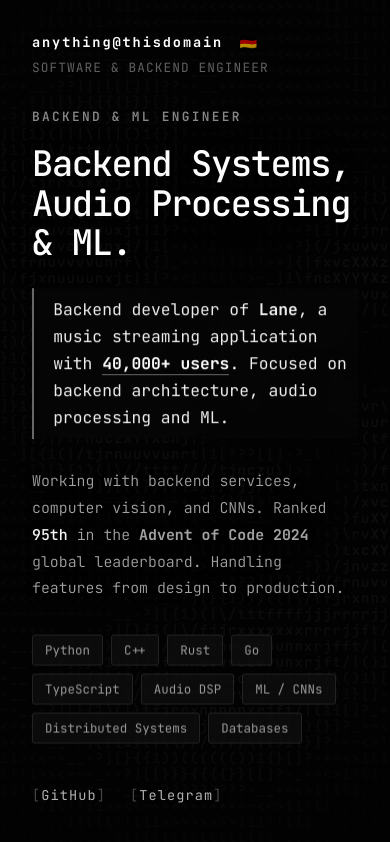
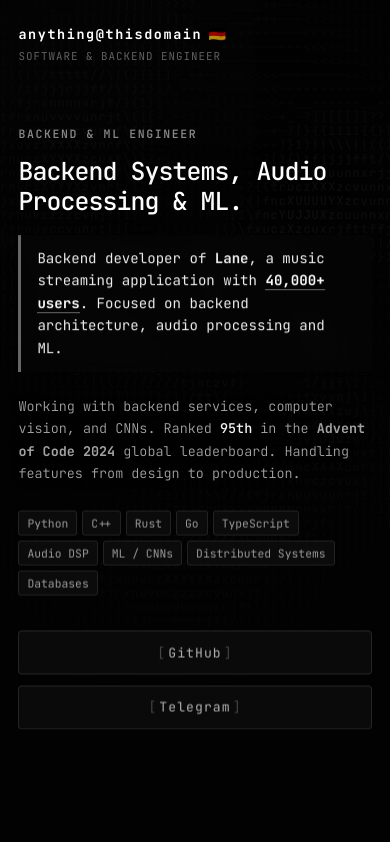
Before and after one commit to NeuroMBK/wdasdasdasd, a plain HTML site: page index.html in a window 390 px wide. Drawn offline with Linux system fonts and the light colour scheme.

Commit message:
Add files via upload

```diff
--- a/css/style.css
+++ b/css/style.css
@@ -5,6 +5,8 @@
     --text-muted: #606060;
     --accent: #ffffff;
     --border: rgba(255, 255, 255, 0.1);
+    --btn-bg: rgba(20, 20, 20, 0.65);
+    --btn-border: rgba(255, 255, 255, 0.16);
 }
 
 * {
@@ -13,12 +15,29 @@
     padding: 0;
 }
 
+html {
+    scroll-behavior: smooth;
+    -webkit-text-size-adjust: 100%;
+    /* Hide scrollbar for IE, Edge and Firefox */
+    -ms-overflow-style: none;
+    scrollbar-width: none;
+}
+
+/* Hide scrollbar for Chrome, Safari and Opera */
+::-webkit-scrollbar {
+    display: none;
+}
+
 body {
     background-color: var(--bg);
     color: var(--text-main);
     font-family: 'JetBrains Mono', monospace;
     min-height: 100vh;
-    overflow: hidden;
+    min-height: 100dvh;
+    overflow-x: hidden;
+    overflow-y: auto;
+    -webkit-overflow-scrolling: touch;
+    -webkit-tap-highlight-color: transparent;
     user-select: none;
 }
 
@@ -29,8 +48,10 @@ body {
     left: 0;
     width: 100vw;
     height: 100vh;
+    height: 100dvh;
     z-index: 1;
     background: #000000;
+    pointer-events: none;
 }
 
 canvas {
@@ -46,6 +67,7 @@ canvas {
     left: 0;
     width: 100vw;
     height: 100vh;
+    height: 100dvh;
     background:
         radial-gradient(ellipse at 25% 50%, rgba(3, 3, 3, 0.94) 0%, rgba(3, 3, 3, 0.78) 55%, rgba(3, 3, 3, 0.15) 100%),
         linear-gradient(to right, rgba(3, 3, 3, 0.96) 0%, rgba(3, 3, 3, 0.82) 40%, rgba(3, 3, 3, 0.1) 85%);
@@ -64,10 +86,15 @@ canvas {
     position: relative;
     z-index: 10;
     min-height: 100vh;
+    min-height: 100dvh;
     display: flex;
     flex-direction: column;
     justify-content: space-between;
     padding: 3rem 4.5rem;
+    padding-top: max(3rem, env(safe-area-inset-top));
+    padding-bottom: max(3rem, env(safe-area-inset-bottom));
+    padding-left: max(4.5rem, env(safe-area-inset-left));
+    padding-right: max(4.5rem, env(safe-area-inset-right));
     pointer-events: none;
 }
 
@@ -103,18 +130,24 @@ header {
     align-items: center;
     font-size: 0.85rem;
     letter-spacing: 0.08em;
+    flex-wrap: wrap;
+    gap: 0.5rem;
 }
 
 .brand {
     font-weight: 700;
     color: var(--accent);
     text-decoration: none;
-    letter-spacing: 0.14em;
+    letter-spacing: 0.12em;
+    display: inline-flex;
+    align-items: center;
+    word-break: break-word;
 }
 
 .location {
     color: var(--text-muted);
     font-size: 0.8rem;
+    letter-spacing: 0.08em;
 }
 
 /* Main Content */
@@ -133,10 +166,10 @@ main {
 }
 
 h1 {
-    font-size: 3.1rem;
+    font-size: clamp(1.85rem, 4.8vw, 3.1rem);
     font-weight: 500;
     letter-spacing: -0.035em;
-    line-height: 1.12;
+    line-height: 1.15;
     margin-bottom: 1.6rem;
     color: var(--accent);
     text-shadow: 0 4px 30px rgba(0, 0, 0, 0.9);
@@ -145,12 +178,12 @@ h1 {
 /* Lane Highlight */
 .highlight-box {
     border-left: 2px solid rgba(255, 255, 255, 0.4);
-    padding-left: 1.2rem;
+    padding: 0.75rem 1.2rem;
     margin-bottom: 1.8rem;
     background: rgba(10, 10, 10, 0.55);
     backdrop-filter: blur(8px);
-    padding-top: 0.5rem;
-    padding-bottom: 0.5rem;
+    -webkit-backdrop-filter: blur(8px);
+    border-radius: 0 4px 4px 0;
 }
 
 .highlight-box p {
@@ -189,9 +222,10 @@ h1 {
     border: 1px solid var(--border);
     background: rgba(16, 16, 16, 0.85);
     backdrop-filter: blur(12px);
+    -webkit-backdrop-filter: blur(12px);
     color: #aaa;
     border-radius: 3px;
-    transition: all 0.2s ease;
+    transition: color 0.2s ease, border-color 0.2s ease, background 0.2s ease, transform 0.2s ease;
 }
 
 .stack-matrix span:hover {
@@ -204,8 +238,9 @@ h1 {
 /* Actions */
 .actions {
     display: flex;
-    gap: 1.5rem;
+    gap: 1.25rem;
     flex-wrap: wrap;
+    align-items: center;
 }
 
 .btn {
@@ -215,18 +250,37 @@ h1 {
     letter-spacing: 0.08em;
     display: inline-flex;
     align-items: center;
+    justify-content: center;
+    padding: 9px 18px;
+    background: var(--btn-bg);
+    border: 1px solid var(--btn-border);
+    border-radius: 4px;
+    backdrop-filter: blur(10px);
+    -webkit-backdrop-filter: blur(10px);
     transition: all 0.2s ease;
+    min-height: 42px;
+    min-width: 120px;
 }
 
-.btn::before { content: "[ "; color: var(--text-muted); transition: 0.2s; }
-.btn::after { content: " ]"; color: var(--text-muted); transition: 0.2s; }
+.btn::before { content: "[ "; color: var(--text-muted); transition: 0.2s; margin-right: 2px; }
+.btn::after { content: " ]"; color: var(--text-muted); transition: 0.2s; margin-left: 2px; }
 
 .btn:hover {
     color: #ffffff;
-    text-shadow: 0 0 14px rgba(255, 255, 255, 1);
+    border-color: rgba(255, 255, 255, 0.5);
+    background: rgba(35, 35, 35, 0.85);
+    box-shadow: 0 0 16px rgba(255, 255, 255, 0.12);
+    transform: translateY(-1px);
 }
 
-.btn:hover::before, .btn:hover::after {
+.btn:active {
+    transform: translateY(0);
+    background: rgba(50, 50, 50, 0.9);
+    border-color: rgba(255, 255, 255, 0.7);
+}
+
+.btn:hover::before, .btn:hover::after,
+.btn:active::before, .btn:active::after {
     color: #ffffff;
 }
 
@@ -239,9 +293,147 @@ footer {
     letter-spacing: 0.06em;
 }
 
+/* Tablet & Mobile Media Queries */
 @media (max-width: 768px) {
-    .ui-wrapper { padding: 2rem; }
-    h1 { font-size: 2.2rem; }
-    header, footer { flex-direction: column; gap: 8px; align-items: flex-start; }
-    .scrim-overlay { background: rgba(3, 3, 3, 0.94); }
+    .ui-wrapper {
+        padding: 2rem 1.5rem;
+        padding-top: max(2rem, env(safe-area-inset-top));
+        padding-bottom: max(2rem, env(safe-area-inset-bottom));
+        padding-left: max(1.5rem, env(safe-area-inset-left));
+        padding-right: max(1.5rem, env(safe-area-inset-right));
+    }
+
+    .scrim-overlay {
+        /* На мобильных устройствах градиент мягче открывает верхне-правую область вихря */
+        background:
+            radial-gradient(circle at 80% 25%, rgba(3, 3, 3, 0.50) 0%, rgba(3, 3, 3, 0.86) 55%, rgba(3, 3, 3, 0.97) 100%),
+            linear-gradient(to bottom, rgba(3, 3, 3, 0.86) 0%, rgba(3, 3, 3, 0.93) 50%, rgba(3, 3, 3, 0.98) 100%);
+    }
+
+    header {
+        flex-direction: column;
+        align-items: flex-start;
+        gap: 6px;
+    }
+
+    .brand {
+        font-size: 0.9rem;
+    }
+
+    .location {
+        font-size: 0.72rem;
+        letter-spacing: 0.09em;
+    }
+
+    main {
+        margin: 1.6rem 0;
+    }
+
+    .hero-tag {
+        font-size: 0.72rem;
+        letter-spacing: 0.14em;
+        margin-bottom: 0.9rem;
+    }
+
+    h1 {
+        font-size: clamp(1.6rem, 6.5vw, 2.2rem);
+        line-height: 1.2;
+        margin-bottom: 1.3rem;
+    }
+
+    .highlight-box {
+        padding: 0.75rem 1rem;
+        margin-bottom: 1.4rem;
+        border-left-width: 3px;
+    }
+
+    .highlight-box p {
+        font-size: 0.93rem;
+        line-height: 1.6;
+    }
+
+    .bio-text {
+        font-size: 0.88rem;
+        line-height: 1.68;
+        margin-bottom: 1.6rem;
+    }
+
+    .stack-matrix {
+        gap: 6px;
+        margin-bottom: 2rem;
+        font-size: 0.74rem;
+    }
+
+    .stack-matrix span {
+        padding: 5px 9px;
+    }
+
+    .actions {
+        gap: 0.85rem;
+    }
+
+    .btn {
+        flex: 1 1 auto;
+        min-height: 44px;
+        font-size: 0.82rem;
+    }
+
+    footer {
+        flex-direction: column;
+        gap: 8px;
+        align-items: flex-start;
+        margin-top: 1.5rem;
+    }
 }
+
+/* Small Smartphone Devices (iPhone SE, Galaxy S, small viewports <= 420px) */
+@media (max-width: 420px) {
+    .ui-wrapper {
+        padding: 1.5rem 1.15rem;
+        padding-top: max(1.5rem, env(safe-area-inset-top));
+        padding-bottom: max(1.5rem, env(safe-area-inset-bottom));
+        padding-left: max(1.15rem, env(safe-area-inset-left));
+        padding-right: max(1.15rem, env(safe-area-inset-right));
+    }
+
+    .brand {
+        font-size: 0.84rem;
+    }
+
+    .location {
+        font-size: 0.68rem;
+    }
+
+    h1 {
+        font-size: 1.55rem;
+        line-height: 1.22;
+        margin-bottom: 1.15rem;
+    }
+
+    .highlight-box p {
+        font-size: 0.88rem;
+    }
+
+    .bio-text {
+        font-size: 0.84rem;
+    }
+
+    .stack-matrix {
+        gap: 5px;
+    }
+
+    .stack-matrix span {
+        padding: 4px 8px;
+        font-size: 0.71rem;
+    }
+
+    .actions {
+        flex-direction: column;
+        width: 100%;
+        gap: 0.65rem;
+    }
+
+    .btn {
+        width: 100%;
+    }
+}
--- a/index.html
+++ b/index.html
@@ -2,7 +2,7 @@
 <html lang="en">
 <head>
     <meta charset="UTF-8">
-    <meta name="viewport" content="width=device-width, initial-scale=1.0">
+    <meta name="viewport" content="width=device-width, initial-scale=1.0, viewport-fit=cover">
     <title>anything@thisdomain</title>
     <meta name="description" content="Backend & ML Engineer. High-load, audio processing, and distributed systems.">
     <meta name="theme-color" content="#030303">
--- a/js/vortex.js
+++ b/js/vortex.js
@@ -30,8 +30,11 @@ export class VortexEngine {
         this.startTime = performance.now();
         this.uiTriggered = false;
 
-        // Смещение центра вихря (по умолчанию правее центра)
-        this.mouse = { x: 0.72, y: 0.48, targetX: 0.72, targetY: 0.48 };
+        // Смещение центра вихря (адаптировано для мобильных и десктопа)
+        const isMobile = typeof window !== 'undefined' && window.innerWidth <= 768;
+        const defaultX = isMobile ? 0.62 : 0.72;
+        const defaultY = isMobile ? 0.38 : 0.48;
+        this.mouse = { x: defaultX, y: defaultY, targetX: defaultX, targetY: defaultY };
 
         this.init();
     }
@@ -48,10 +51,24 @@ export class VortexEngine {
             this.mouse.targetY = e.clientY / window.innerHeight;
         });
 
+        const handleTouch = (e) => {
+            if (e.touches && e.touches.length > 0) {
+                this.mouse.targetX = e.touches[0].clientX / window.innerWidth;
+                this.mouse.targetY = e.touches[0].clientY / window.innerHeight;
+            }
+        };
+
+        window.addEventListener('touchstart', handleTouch, { passive: true });
+        window.addEventListener('touchmove', handleTouch, { passive: true });
+
         window.addEventListener('resize', () => this.resize());
     }
 
     resize() {
+        const isMobile = window.innerWidth <= 768;
+        this.charWidth = isMobile ? 8.2 : 9.5;
+        this.charHeight = isMobile ? 14 : 16;
+
         this.canvas.width = window.innerWidth;
         this.canvas.height = window.innerHeight;
         this.cols = Math.ceil(this.canvas.width / this.charWidth);
```
